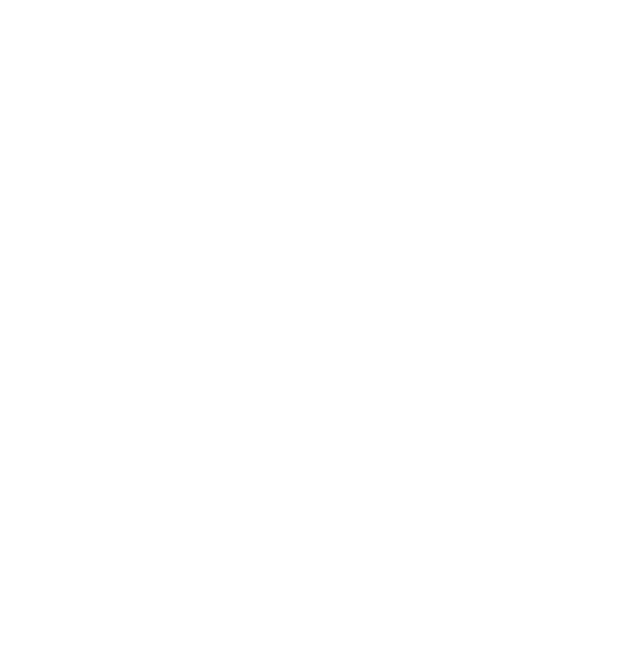
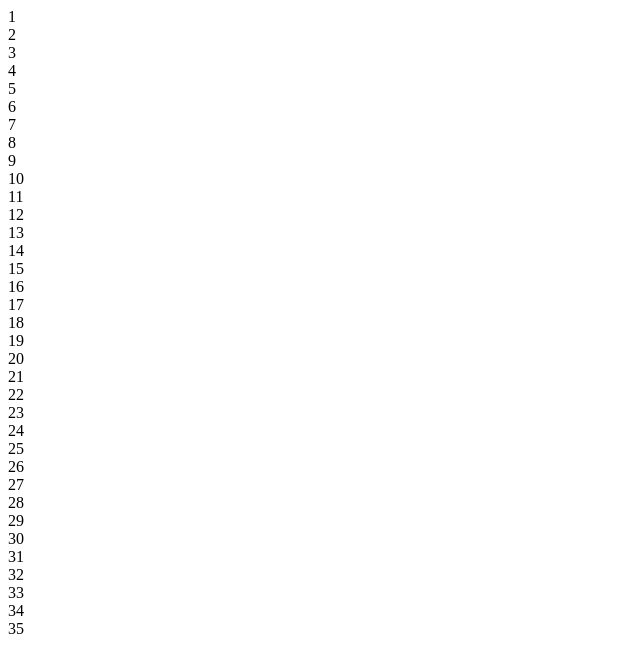
Before and after one commit to Shoeb1989/Responsive-layout, a plain HTML site: page index.html in a window 1280 px wide. Shown: the whole page, without its empty margins (0-640 px from the left). Drawn offline with Linux system fonts and the light colour scheme.

Commit message:
Date Add

```diff
--- a/index.html
+++ b/index.html
@@ -6,6 +6,43 @@
     <title>Flexbox Layout</title>
 </head>
 <body>
+    <div class="Con">
+        <div class="date">1</div>
+        <div class="date">2</div>
+        <div class="date">3</div>
+        <div class="date">4</div>
+        <div class="date">5</div>
+        <div class="date">6</div>
+        <div class="date">7</div>
+        <div class="date">8</div>
+        <div class="date">9</div>
+        <div class="date">10</div>
+        <div class="date">11</div>
+        <div class="date">12</div>
+        <div class="date">13</div>
+        <div class="date">14</div>
+        <div class="date">15</div>
+        <div class="date">16</div>
+        <div class="date">17</div>
+        <div class="date">18</div>
+        <div class="date">19</div>
+        <div class="date">20</div>
+        <div class="date">21</div>
+        <div class="date">22</div>
+        <div class="date">23</div>
+        <div class="date">24</div>
+        <div class="date">25</div>
+        <div class="date">26</div>
+        <div class="date">27</div>
+        <div class="date">28</div>
+        <div class="date">29</div>
+        <div class="date">30</div>
+        <div class="date">31</div>
+        <div class="date">32</div>
+        <div class="date">33</div>
+        <div class="date">34</div>
+        <div class="date">35</div>
 
+    </div>
 </body>
 </html>
```
